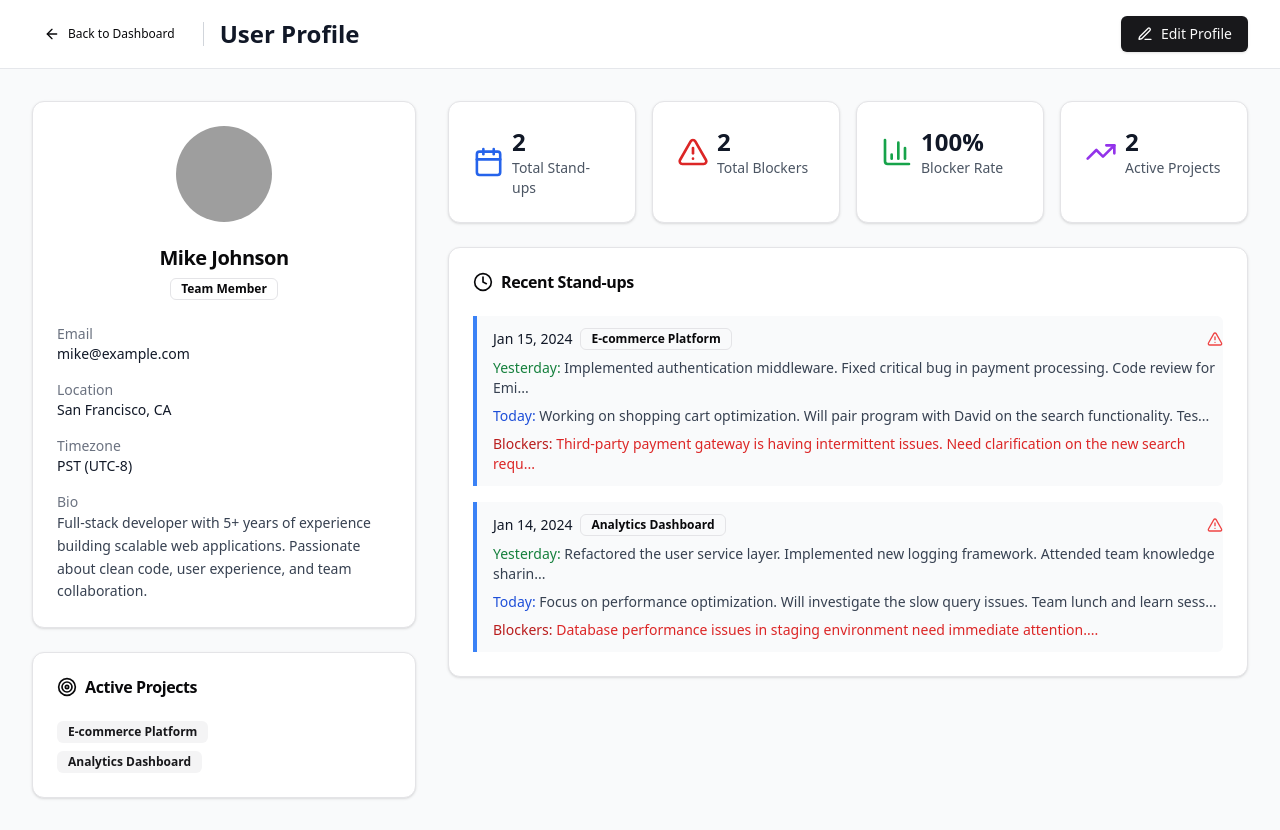
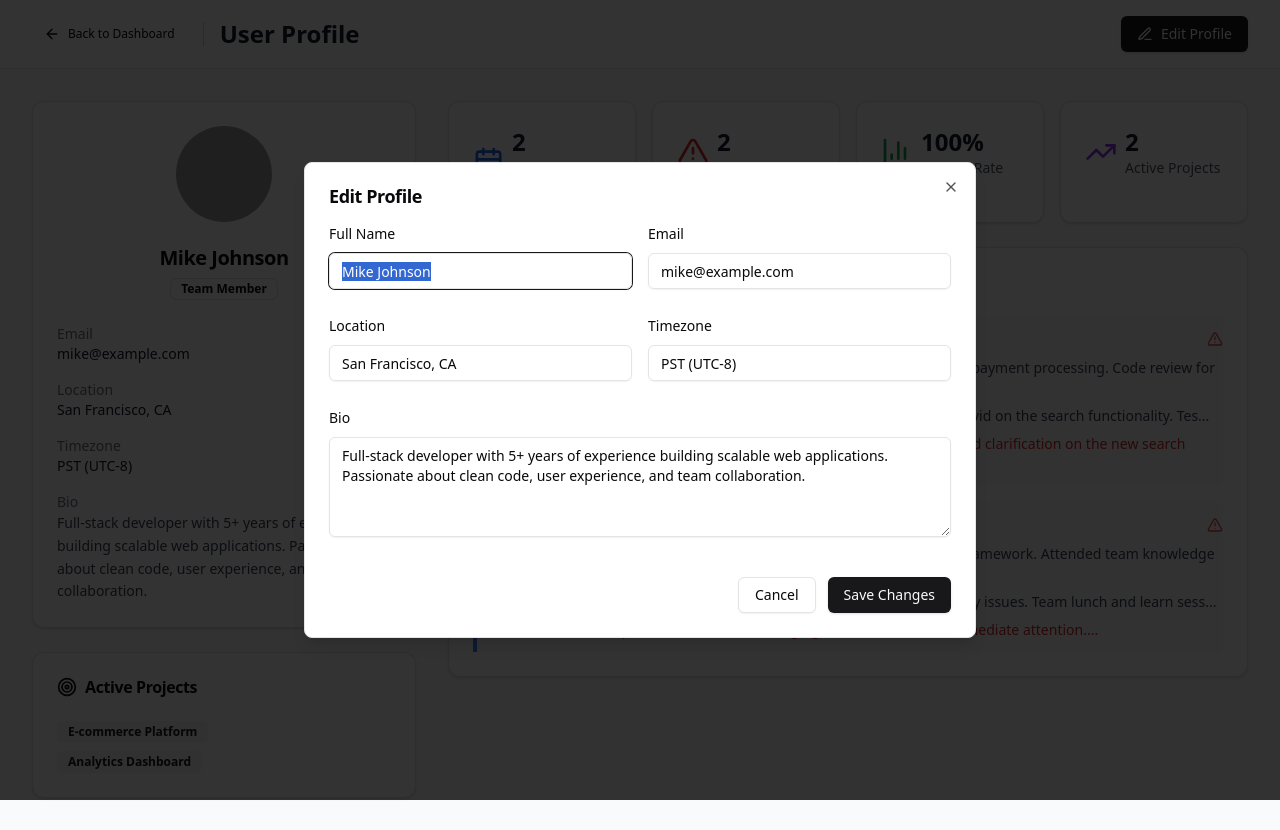
Before and after one commit to Owusu-Desmond/vsm-standup-app, a Next.js app: page /profile in a window 1280 px wide. Built offline with nearby package versions, Linux system fonts and the light colour scheme; grey boxes are pictures that could not be loaded.

Commit message:
Open dialogs

```diff
--- a/src/app/page.tsx
+++ b/src/app/page.tsx
@@ -15,7 +15,7 @@ import { Plus, Users, Calendar, BarChart3, Settings } from 'lucide-react';
 export default function Dashboard() {
   const [entries, setEntries] = useState<StandupEntry[]>(mockStandupEntries);
   const [filters, setFilters] = useState<FilterOptions>({});
-  const [isFormOpen, setIsFormOpen] = useState(false);
+  const [isFormOpen, setIsFormOpen] = useState(true);
   const [editingEntry, setEditingEntry] = useState<StandupEntry | null>(null);
 
   // Simulate current user (in real app, this would come from auth)
--- a/src/app/profile/page.tsx
+++ b/src/app/profile/page.tsx
@@ -28,7 +28,7 @@ import {
 export default function ProfilePage() {
   // Simulate current user (in real app, this would come from auth)
   const currentUser = mockUsers[1]; // Mike Johnson
-  const [isEditingProfile, setIsEditingProfile] = useState(false);
+  const [isEditingProfile, setIsEditingProfile] = useState(true);
   const [profileData, setProfileData] = useState({
     name: currentUser.name,
     email: currentUser.email,
```
